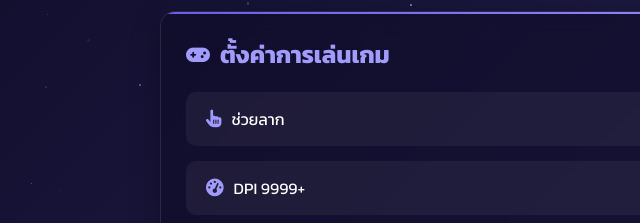
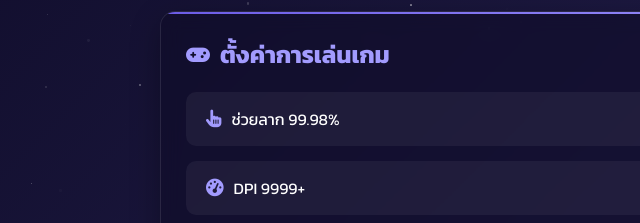
Before and after one commit to kelio554/kelio554.github.io, a plain HTML site: page index.html in a window 1280 px wide. Shown: the part 210-433 px from the top of the page, 80-720 px from the left. Drawn offline with Linux system fonts and the light colour scheme.

Commit message:
index.html

```diff
--- a/index.html
+++ b/index.html
@@ -373,7 +373,7 @@
             <div class="toggle-container">
                 <label class="toggle-label">
                     <i class="fas fa-hand-pointer"></i>
-                    ช่วยลาก
+                    ช่วยลาก 99.98%
                 </label>
                 <label class="toggle-switch">
                     <input type="checkbox">
```
